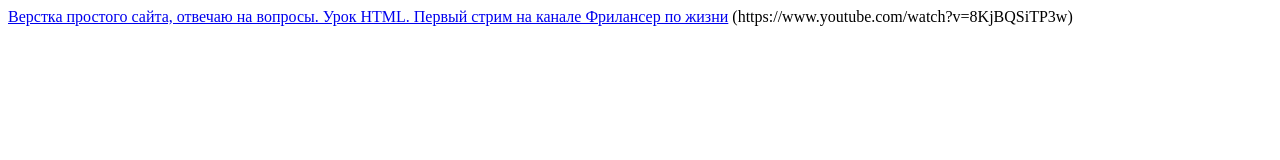
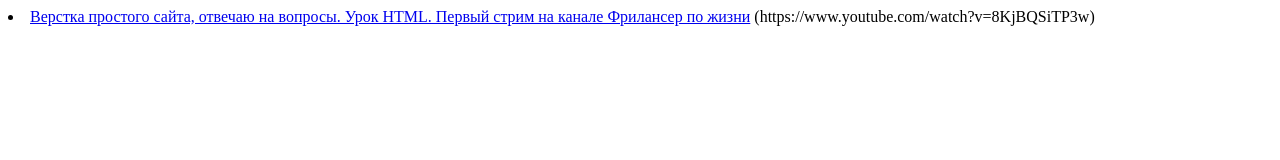
Before and after one commit to big-good-boy/big-good-boy.github.io, a plain HTML site: page index.html in a window 1280 px wide. Drawn offline with Linux system fonts and the light colour scheme.

Commit message:
Update index.html

```diff
--- a/index.html
+++ b/index.html
@@ -1 +1 @@
-<p><a href="/live_1/index.html">Верстка простого сайта, отвечаю на вопросы. Урок HTML. Первый стрим на канале Фрилансер по жизни</a> (https://www.youtube.com/watch?v=8KjBQSiTP3w)</p>
+<li><a href="/live_1/index.html">Верстка простого сайта, отвечаю на вопросы. Урок HTML. Первый стрим на канале Фрилансер по жизни</a> (https://www.youtube.com/watch?v=8KjBQSiTP3w)</li>
```
